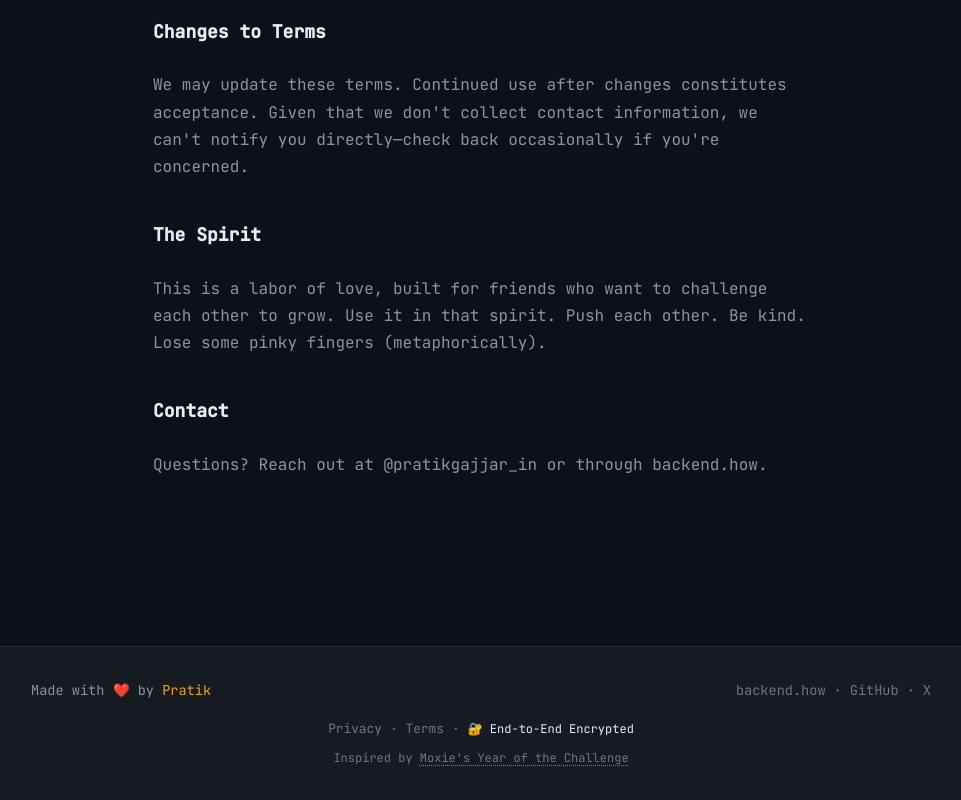
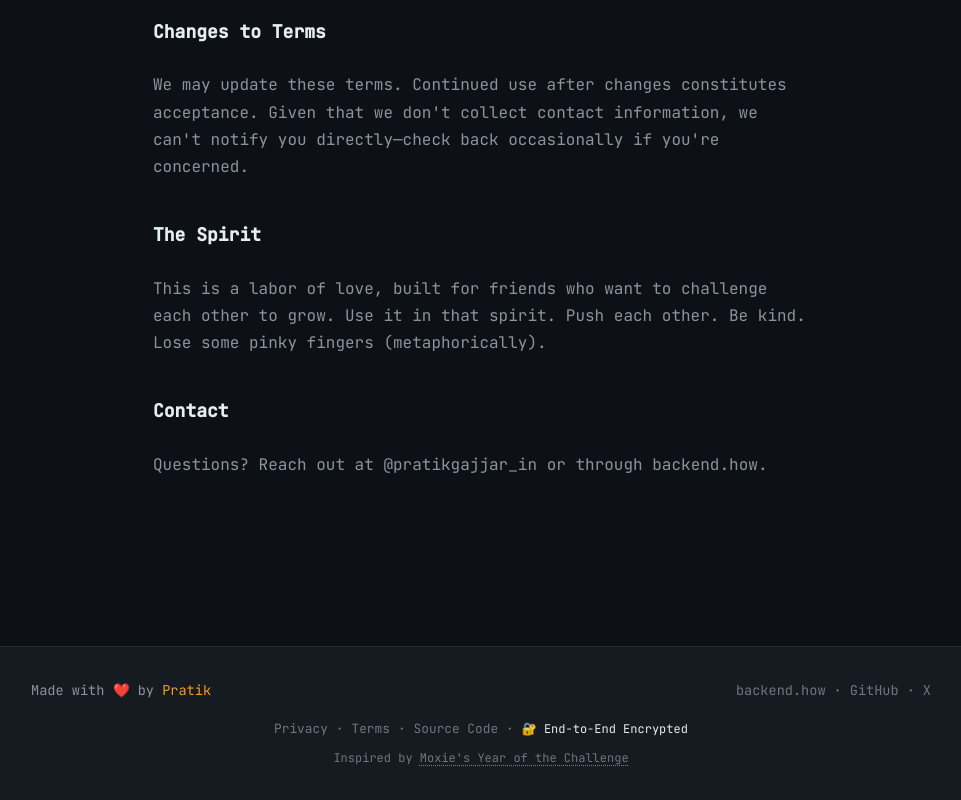
Before and after one commit to pratikgajjar/friend, a React (Vite) app: page /terms in a window 1280 px wide. Shown: the part 1998-2798 px from the top of the page, without its empty margins (159-1120 px from the left). Built offline with nearby package versions, Linux system fonts and the light colour scheme.

Commit message:
feat: add source code link to footer
Links to https://github.com/pratikgajjar/friend

```diff
--- a/src/components/Footer.tsx
+++ b/src/components/Footer.tsx
@@ -34,6 +34,10 @@ export function Footer() {
         <span className={styles.divider}>·</span>
         <Link to="/terms">Terms</Link>
         <span className={styles.divider}>·</span>
+        <a href="https://github.com/pratikgajjar/friend" target="_blank" rel="noopener noreferrer">
+          Source Code
+        </a>
+        <span className={styles.divider}>·</span>
         <span className={styles.encrypted}>🔐 End-to-End Encrypted</span>
       </div>
 
```
